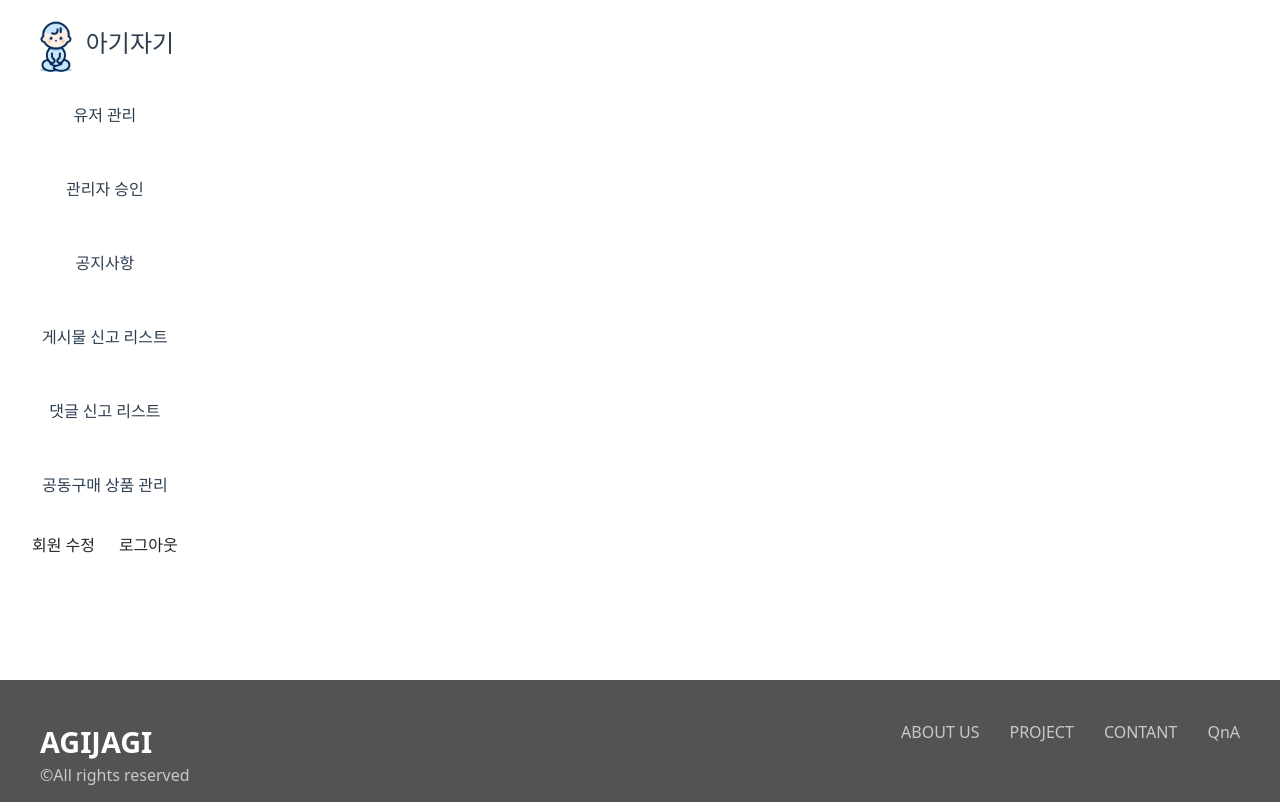
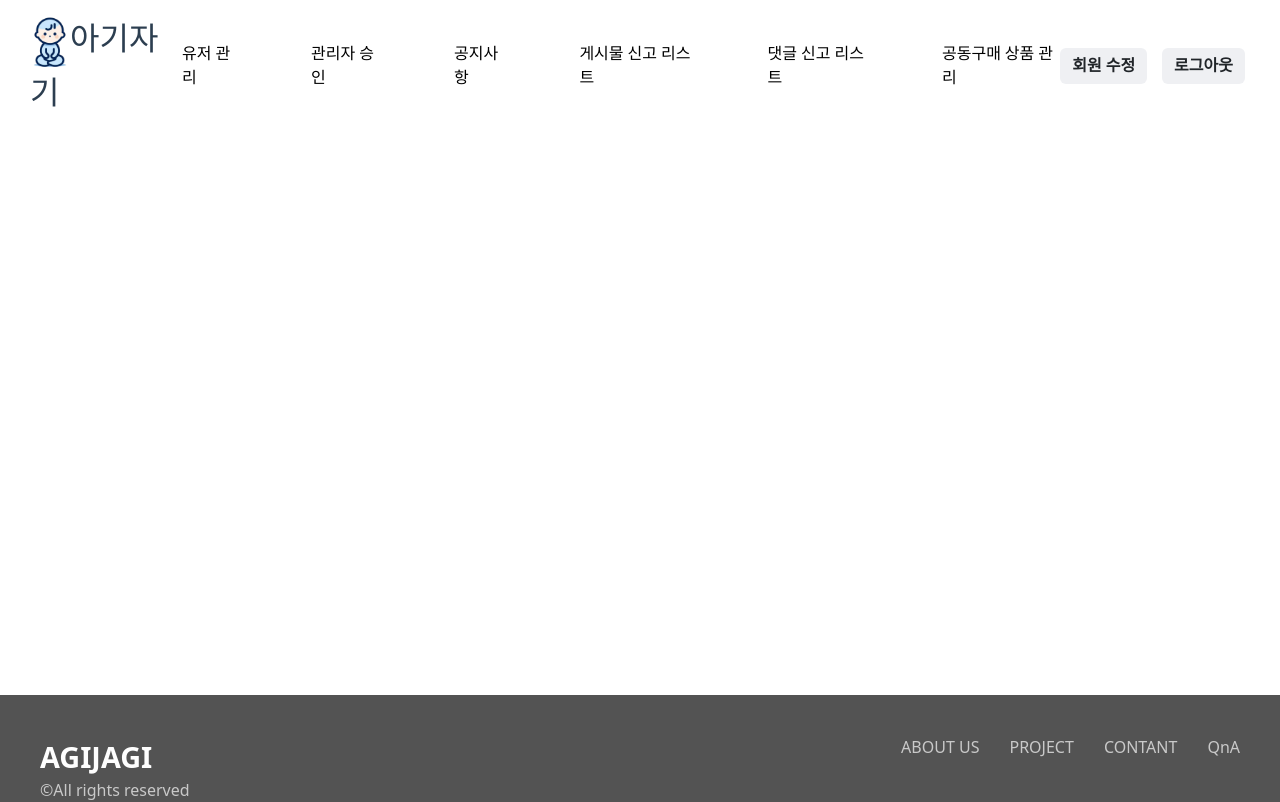
Before and after one commit to doradorani/agijagi_front, a React (Create React App) app: page /admin in a window 1280 px wide. Shown: the top 802 px of the page. Built offline with nearby package versions, Linux system fonts and the light colour scheme; a web font is replaced by a local one.

Commit message:
OF-37-관리자-nav바

```diff
--- a/src/Admin.js
+++ b/src/Admin.js
@@ -13,22 +13,42 @@ import CommentReport from './jsx/Admin/subpages/community/CommentReport';
 function Admin() {
     const [isLoggedIn, setIsLoggedIn] = useState(false);
     const [selectedMenu, setSelectedMenu] = useState(1);
+    const [selectedSideMenu, setSelectedSideMenu] = useState(1);
 
     let mode;
 
     return (
         <>
             <ScrollToTop />
-            <div className="admin_container flex">
+            <div className="admin_container">
                 <AdminHeader setSelectedMenu={setSelectedMenu} />
                 <Routes>
                     {/* <Route path="/" element={<AdminLogin />}></Route> */}
-                    <Route path="/user_suspended" element={<UserSuspended />}></Route>
-                    <Route path="/post_report" element={<PostReport />}></Route>
-                    <Route path="/admin_authorization" element={<AdminAuthorization />}></Route>
-                    <Route path="/co-buying_list" element={<AdminCoBuyingList />}></Route>
-                    <Route path="/admin_post" element={<AdminNoticeList />}></Route>
-                    <Route path="/comment_report" element={<CommentReport />}></Route>
+                    <Route
+                        path="/user_suspended"
+                        element={<UserSuspended setSelectedSideMenu={setSelectedSideMenu} />}
+                    ></Route>
+                    <Route
+                        path="/admin_authorization"
+                        element={<AdminAuthorization setSelectedSideMenu={setSelectedSideMenu} />}
+                    ></Route>
+
+                    <Route
+                        path="/admin_post"
+                        element={<AdminNoticeList setSelectedSideMenu={setSelectedSideMenu} />}
+                    ></Route>
+                    <Route
+                        path="/post_report"
+                        element={<PostReport setSelectedSideMenu={setSelectedSideMenu} />}
+                    ></Route>
+                    <Route
+                        path="/comment_report"
+                        element={<CommentReport setSelectedSideMenu={setSelectedSideMenu} />}
+                    ></Route>
+                    <Route
+                        path="/co-buying_list"
+                        element={<AdminCoBuyingList setSelectedSideMenu={setSelectedSideMenu} />}
+                    ></Route>
                 </Routes>
             </div>
             <Footer />
--- a/src/css/common/adminheader.css
+++ b/src/css/common/adminheader.css
@@ -3,67 +3,61 @@
 }
 
 #admin_header_wrap {
-    margin-top: 20px;
-    padding-left: 20px;
+    margin-top: 15px;
+    width: 100%;
     display: flex;
-    flex-direction: column;
     justify-content: space-between;
-    width: 100%;
-    /* align-items: center; */
-    text-align: center;
-    gap: 30px;
+    align-items: center;
+}
+.admin_logo_img {
+    width: 40px;
+}
+div.admin_logo_container {
+    margin-left: 30px;
+    font-family: 'yg-jalnan';
+    font-size: 2em;
+    display: flex;
+}
+div.admin_logo_container a {
+    text-decoration: none;
+}
+/* 네비게이션 부분 스타일 */
+.admin_nav_bar {
+    /* position: fixed; */
+    display: flex; /* 네비게이션 링크를 가로로 나열하기 위한 Flexbox 설정 */
+    justify-content: center; /* 네비게이션 링크를 가로 중앙 정렬 */
+    gap: 70px; /* 링크 사이의 간격 설정 */
+    font-family: 'yg-jalnan';
+    font-size: 1em;
+    align-items: center;
 }
 
-div.admin_logo_container {
-    font-family: 'yg-jalnan';
-    font-size: 1.5em;
-}
-
-#admin_header_wrap a {
-    text-decoration: none;
-}
-#admin_header_wrap a:hover {
-    text-decoration: none;
-}
-
-img.logo_img {
-    width: 40px;
-}
-
-.admin_nav_bar {
-    /* top: 15px; */
-    /* left: 35%; */
-    display: flex; /* 네비게이션 링크를 가로로 나열하기 위한 Flexbox 설정 */
-    flex-direction: column;
-    gap: 50px;
-    /* align-items: center; */
-    font-family: 'yg-jalnan';
-    font-size: 1em;
-}
-
-.nav_bar a {
+.admin_nav_bar a {
     color: black;
     text-decoration: none;
 }
 
-.nav_bar a:hover {
+.admin_nav_bar a:hover {
     color: black;
     text-decoration: none;
 }
 
 /* 로그인 버튼 부분 스타일 */
-.member_btn_page {
-    top: 14px;
-    right: 2%;
+
+.admin_btn_page {
+    display: flex;
+    justify-content: space-between;
+    gap: 15px;
+    padding-right: 35px;
 }
 
-.login_btn {
+.admin_btn {
     background-color: #eff0f3;
     /* color: #455eef; */
     font-weight: bold;
 }
 
-.login_btn:hover {
+.admin_btn:hover {
     background-color: #e4e5e8;
     /* color: #425AE5; */
     color: #000;
--- a/src/jsx/Admin/AdminHeader.jsx
+++ b/src/jsx/Admin/AdminHeader.jsx
@@ -13,7 +13,7 @@ const AdminHeader = ({ setSelectedMenu }) => {
                     <div id="admin_header_wrap">
                         <div className="admin_logo_container">
                             <Link to="/admin">
-                                <img className="logo_img" src="/test_imgs/logo/logo.png" />
+                                <img className="admin_logo_img" src="/test_imgs/logo/logo.png" />
                                 아기자기
                             </Link>
                         </div>
@@ -37,11 +37,11 @@ const AdminHeader = ({ setSelectedMenu }) => {
                                 공동구매 상품 관리
                             </Link>
                         </div>
-                        <div className="member_btn_page">
+                        <div className="admin_btn_page">
                             <Link to="/admin_modify">
                                 <input
                                     type="button"
-                                    className="btn btn-outline-dark"
+                                    className="btn btn-outline-dark admin_btn"
                                     style={{ border: 'none' }}
                                     value={'회원 수정'}
                                     onClick={() => {
@@ -52,7 +52,7 @@ const AdminHeader = ({ setSelectedMenu }) => {
                             <Link to="/admin_logout">
                                 <input
                                     type="button"
-                                    className="btn btn-outline-dark"
+                                    className="btn btn-outline-dark admin_btn"
                                     style={{ border: 'none' }}
                                     value={'로그아웃'}
                                     onClick={() => {
--- /dev/null
+++ b/src/jsx/Admin/AdminSidebar.jsx
@@ -0,0 +1,67 @@
+import React from 'react';
+
+const AdminSidbar = ({ selectedMenu, setSelectedSideMenu }) => {
+    let menuContent;
+
+    if (selectedMenu === 1) {
+        menuContent = (
+            <div>
+                <div className="side_menu_btn" onClick={() => setSelectedSideMenu(1)}>
+                    유저 관리
+                </div>
+            </div>
+        );
+    } else if (selectedMenu === 2) {
+        menuContent = (
+            <div>
+                <div className="side_menu_btn" onClick={() => setSelectedSideMenu(1)}>
+                    관리자 승인
+                </div>
+            </div>
+        );
+    } else if (selectedMenu === 3) {
+        menuContent = (
+            <div>
+                <div className="side_menu_btn" onClick={() => setSelectedSideMenu(1)}>
+                    공지사항
+                </div>
+                <div className="side_menu_btn" onClick={() => setSelectedSideMenu(2)}>
+                    공지사항 작성
+                </div>
+            </div>
+        );
+    } else if (selectedMenu === 4) {
+        menuContent = (
+            <div>
+                <div className="side_menu_btn" onClick={() => setSelectedSideMenu(1)}>
+                    게시물 신고
+                </div>
+            </div>
+        );
+    } else if (selectedMenu === 5) {
+        menuContent = (
+            <div>
+                <div className="side_menu_btn" onClick={() => setSelectedSideMenu(1)}>
+                    댓글 신고
+                </div>
+            </div>
+        );
+    } else if (selectedMenu === 6) {
+        menuContent = (
+            <div>
+                <div className="side_menu_btn" onClick={() => setSelectedSideMenu(1)}>
+                    공동구매 상품
+                </div>
+                <div className="side_menu_btn" onClick={() => setSelectedSideMenu(2)}>
+                    공동구매 상품 등록
+                </div>
+            </div>
+        );
+    } else {
+        menuContent = '';
+    }
+
+    return <div className="side_menu_wrap yg_font">{menuContent}</div>;
+};
+
+export default AdminSidbar;
--- a/src/jsx/Admin/subpages/co-buying/AdminCo-BuyingList.jsx
+++ b/src/jsx/Admin/subpages/co-buying/AdminCo-BuyingList.jsx
@@ -1,12 +1,16 @@
 import React from 'react';
 import CoBuyingList from '../../../subpages/co-buying/CoBuyingList';
+import AdminSidbar from '../../AdminSidebar';
 
-const AdminCoBuyingList = () => {
+const AdminCoBuyingList = ({ setSelectedSideMenu }) => {
     return (
         <>
-            <div className="admin_co-buying_wrap" style={{ margin: '50px auto 0' }}>
-                <div className="admin_co-buying_second_wrap">
-                    <CoBuyingList />
+            <div className="flex">
+                <AdminSidbar selectedMenu={6} setSelectedSideMenu={setSelectedSideMenu} />
+                <div className="admin_co-buying_wrap" style={{ margin: '50px auto 0' }}>
+                    <div className="admin_co-buying_second_wrap">
+                        <CoBuyingList />
+                    </div>
                 </div>
             </div>
         </>
--- a/src/jsx/Admin/subpages/community/CommentReport.jsx
+++ b/src/jsx/Admin/subpages/community/CommentReport.jsx
@@ -1,9 +1,11 @@
 import React from 'react';
 import '../../../../css/admin/community/postreport.css';
+import AdminSidbar from '../../AdminSidebar';
 
-const PostReport = () => {
+const CommentReport = ({ setSelectedSideMenu }) => {
     return (
-        <>
+        <div className="flex">
+            <AdminSidbar selectedMenu={5} setSelectedSideMenu={setSelectedSideMenu} />
             <div className="admin_post_report_wrap">
                 <div className="admin_post_report_second_wrap">
                     <table className="post_report table table-striped table-hover">
@@ -170,8 +172,8 @@ const PostReport = () => {
                     </div>
                 </div>
             </div>
-        </>
+        </div>
     );
 };
 
-export default PostReport;
+export default CommentReport;
--- a/src/jsx/Admin/subpages/community/PostReport.jsx
+++ b/src/jsx/Admin/subpages/community/PostReport.jsx
@@ -1,9 +1,11 @@
 import React from 'react';
 import '../../../../css/admin/community/postreport.css';
+import AdminSidbar from '../../AdminSidebar';
 
-const PostReport = () => {
+const PostReport = ({ setSelectedSideMenu }) => {
     return (
-        <>
+        <div className="flex">
+            <AdminSidbar selectedMenu={4} setSelectedSideMenu={setSelectedSideMenu} />
             <div className="admin_post_report_wrap">
                 <div className="admin_post_report_second_wrap">
                     <table className="post_report table table-striped table-hover">
@@ -171,7 +173,7 @@ const PostReport = () => {
                     </div>
                 </div>
             </div>
-        </>
+        </div>
     );
 };
 
--- a/src/jsx/Admin/subpages/member/AdminAuthorization.jsx
+++ b/src/jsx/Admin/subpages/member/AdminAuthorization.jsx
@@ -1,9 +1,11 @@
 import React from 'react';
 import '../../../../css/admin/member/admin_authorization.css';
+import AdminSidbar from '../../AdminSidebar';
 
-const AdminAuthorization = () => {
+const AdminAuthorization = ({ setSelectedSideMenu }) => {
     return (
-        <>
+        <div className="flex">
+            <AdminSidbar selectedMenu={2} setSelectedSideMenu={setSelectedSideMenu} />
             <div className="admin_authorization_wrap">
                 <div className="admin_authorization_second_wrap">
                     <table className="admin_authorization table table-striped table-hover">
@@ -113,7 +115,7 @@ const AdminAuthorization = () => {
                     </div>
                 </div>
             </div>
-        </>
+        </div>
     );
 };
 
--- a/src/jsx/Admin/subpages/member/UserSuspended.jsx
+++ b/src/jsx/Admin/subpages/member/UserSuspended.jsx
@@ -1,9 +1,11 @@
 import React from 'react';
 import '../../../../css/admin/member/admin_authorization.css';
+import AdminSidbar from '../../AdminSidebar';
 
-const AdminAuthorization = () => {
+const AdminAuthorization = ({ setSelectedSideMenu }) => {
     return (
-        <>
+        <div className="flex">
+            <AdminSidbar selectedMenu={1} setSelectedSideMenu={setSelectedSideMenu} />
             <div className="admin_authorization_wrap">
                 <div className="admin_authorization_second_wrap">
                     <table className="admin_authorization table table-striped table-hover">
@@ -113,7 +115,7 @@ const AdminAuthorization = () => {
                     </div>
                 </div>
             </div>
-        </>
+        </div>
     );
 };
 
--- a/src/jsx/Admin/subpages/noticeboard/AdminNotice.jsx
+++ b/src/jsx/Admin/subpages/noticeboard/AdminNotice.jsx
@@ -1,12 +1,17 @@
 import React from 'react';
 import NoticeTable from '../../../subpages/noticeboard/NoticeTable';
+import AdminSidbar from '../../AdminSidebar';
 
-const AdminNoticeList = () => {
+const AdminNoticeList = ({ setSelectedSideMenu }) => {
     return (
         <>
-            <div className="admin_notice_wrap" style={{ margin: '50px auto 0' }}>
-                <div className="admin_notice_second_wrap">
-                    <NoticeTable />
+            {' '}
+            <div className="flex">
+                <AdminSidbar selectedMenu={3} setSelectedSideMenu={setSelectedSideMenu} />
+                <div className="admin_notice_wrap" style={{ margin: '50px auto 0' }}>
+                    <div className="admin_notice_second_wrap">
+                        <NoticeTable />
+                    </div>
                 </div>
             </div>
         </>
```
